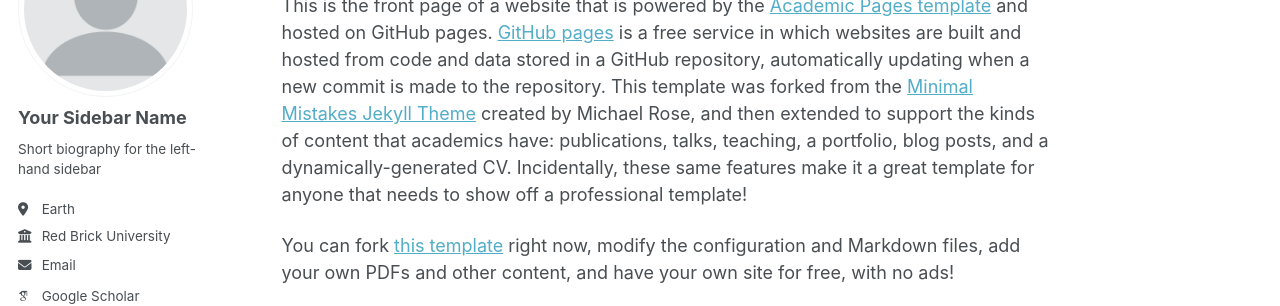
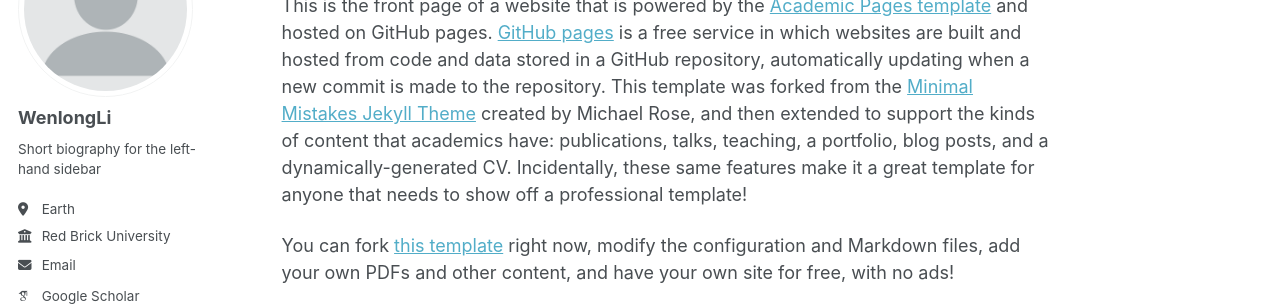
Before and after one commit to liwenlongepipechina/liwenlong, a Jekyll site: the page built from _pages/about.md, in a window 1280 px wide. Shown: the part 179-485 px from the top of the page. Built offline with Jekyll 4.4.1, drawn with Linux system fonts in a browser that asks for light colours; some web fonts are replaced; a script bundle is joined from its source files by our own code; library files that are not in the unit come from our copies.

Commit message:
Update author name in configuration file

```diff
--- a/_config.yml
+++ b/_config.yml
@@ -24,7 +24,7 @@ repository               : "academicpages/academicpages.github.io"
 author:
   # Biographic information
   avatar           : "profile.png"
-  name             : "Your Sidebar Name"
+  name             : "WenlongLi"
   pronouns         : # example: "she/her"
   bio              : "Short biography for the left-hand sidebar"
   location         : "Earth"
```
